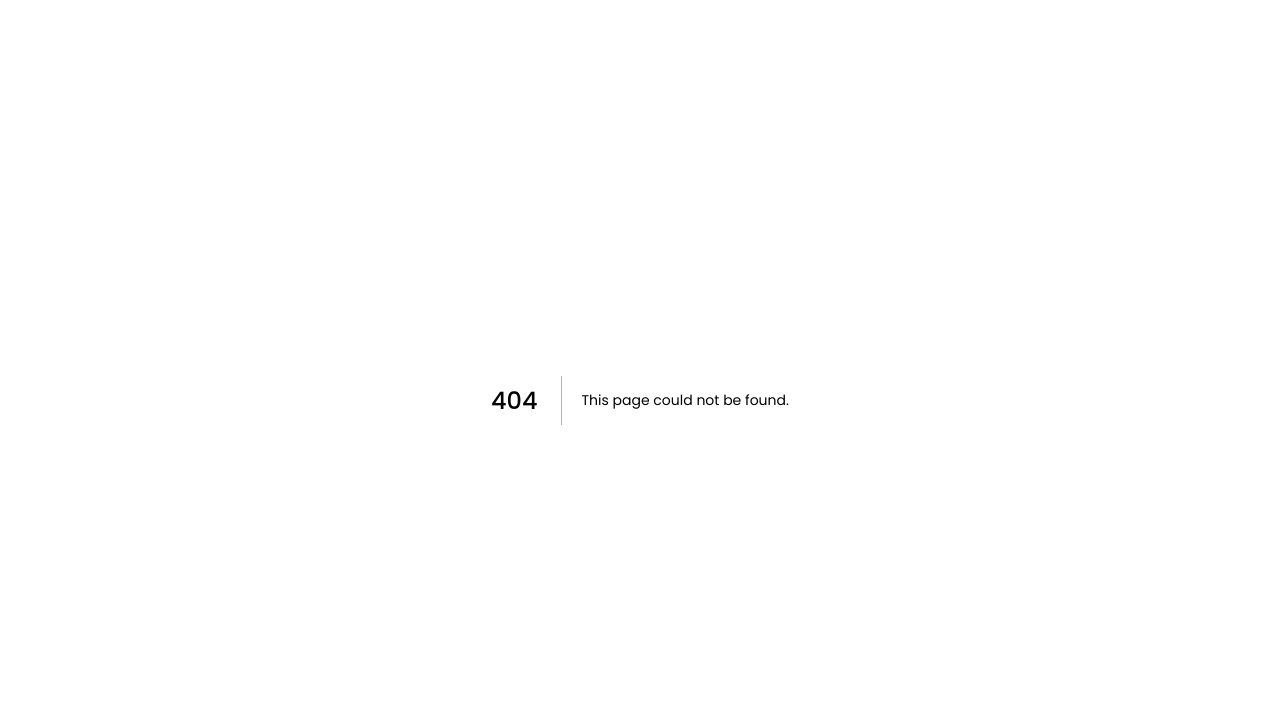
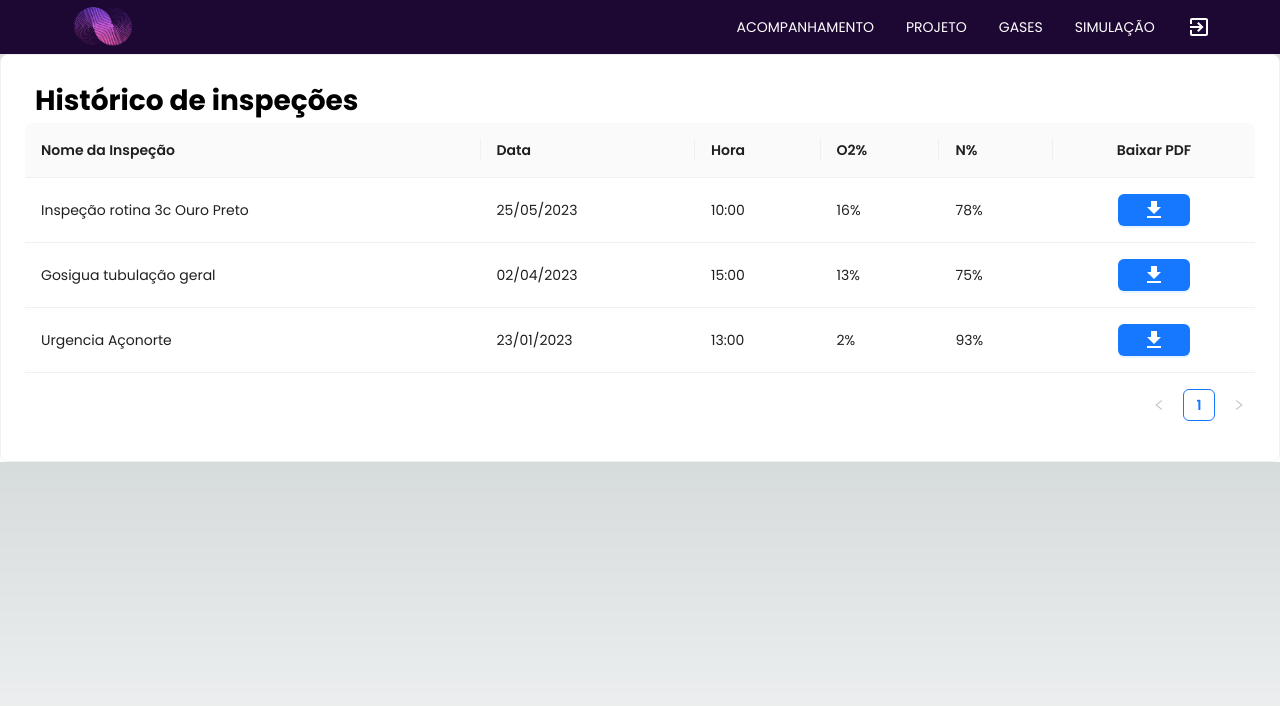
Before and after one commit to 2023M6T2-Inteli/Grupo06, a Next.js app in the folder src/frontend/: page /historic in a window 1280 px wide. Before the commit this address had no page. Shown: the top 706 px of the page. Built offline with nearby package versions, Linux system fonts and the light colour scheme.

Commit message:
Tabela historico inicial

```diff
--- a/src/frontend/package.json
+++ b/src/frontend/package.json
@@ -16,6 +16,7 @@
     "@mui/material": "^5.12.3",
     "@mui/styled-engine-sc": "^5.12.0",
     "antd": "^5.4.7",
+    "i": "^0.3.7",
     "next": "^13.4.0",
     "react": "18.2.0",
     "react-dom": "18.2.0",
--- /dev/null
+++ b/src/frontend/pages/historic.js
@@ -0,0 +1,10 @@
+import * as React from 'react';
+import { HistoricPage } from '../src/views/HistoricPage';
+
+export default function Historic() {
+  return (
+     <div>
+      <HistoricPage></HistoricPage>
+    </div>
+  )
+}
--- /dev/null
+++ b/src/frontend/src/views/HistoricPage/HistoricPage.jsx
@@ -0,0 +1,42 @@
+import React, { Fragment, useState } from "react";
+import { Row, Col, Table, Card, Button} from "antd";
+import { NavBar } from "../../components/NavBar";
+import DownloadIcon from "@mui/icons-material/Download";
+
+export default function HistoricPage() {
+  const dataSource = [
+    { name: "Inspeção rotina 3c Ouro Preto", data: "25/05/2023", hora: "10:00", concO2: "16%", concN: "78%", download: <Button type="primary"> <DownloadIcon></DownloadIcon> </Button>},
+    { name: "Gosigua tubulação geral", data: "02/04/2023", hora: "15:00", concO2: "13%", concN: "75%", download: <Button type="primary"> <DownloadIcon></DownloadIcon> </Button>},
+    { name: "Urgencia Açonorte", data: "23/01/2023", hora: "13:00", concO2: "2%", concN: "93%", download: <Button type="primary"> <DownloadIcon></DownloadIcon> </Button>},
+  ];
+
+  const columns = [
+    { title: "Nome da Inspeção", dataIndex: "name", key: "name"},
+    { title: "Data", dataIndex: "data", key: "data" },
+    { title: "Hora", dataIndex: "hora", key: "hora" },
+    { title: "O2%", dataIndex: "concO2", key: "concO2" },
+    { title: "N%", dataIndex: "concN", key: "concN"},
+    { title: "Baixar PDF", dataIndex: "download", key: "download", align: "center"}
+  ];
+
+  return (
+    <Fragment>
+        <NavBar></NavBar>
+
+        <Card>
+        <Row>
+            <Col>
+                <h1 style={{color:"black", paddingLeft:"10px"}}>Histórico de inspeções</h1>
+            </Col>
+        </Row>
+
+        <Row>
+            <Col span ={24}>
+                <Table dataSource={dataSource} columns={columns} style={{overflowX:"auto"}}/>
+            </Col>
+        </Row>
+        </Card>
+
+    </Fragment>
+  );
+}
--- /dev/null
+++ b/src/frontend/src/views/HistoricPage/index.js
@@ -0,0 +1 @@
+export {default as HistoricPage} from './HistoricPage'
```
Also changed, not shown: 2 other files (tests, documents, lock files or other folders).
